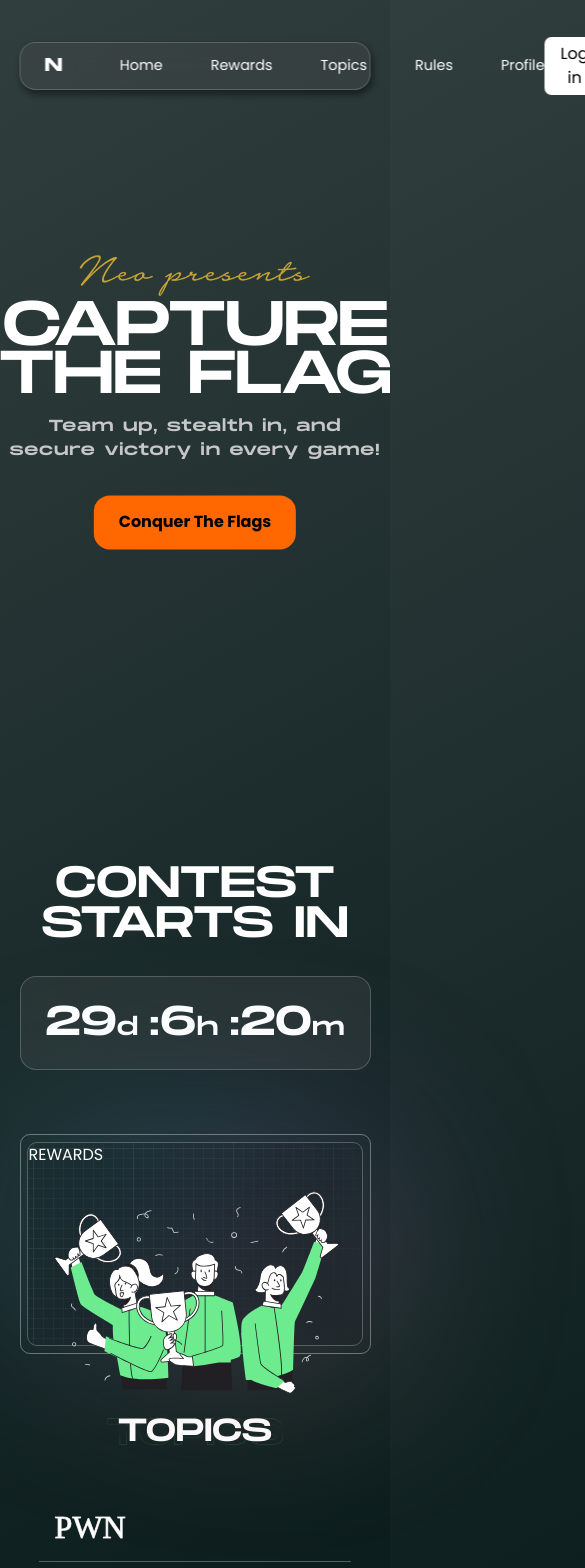
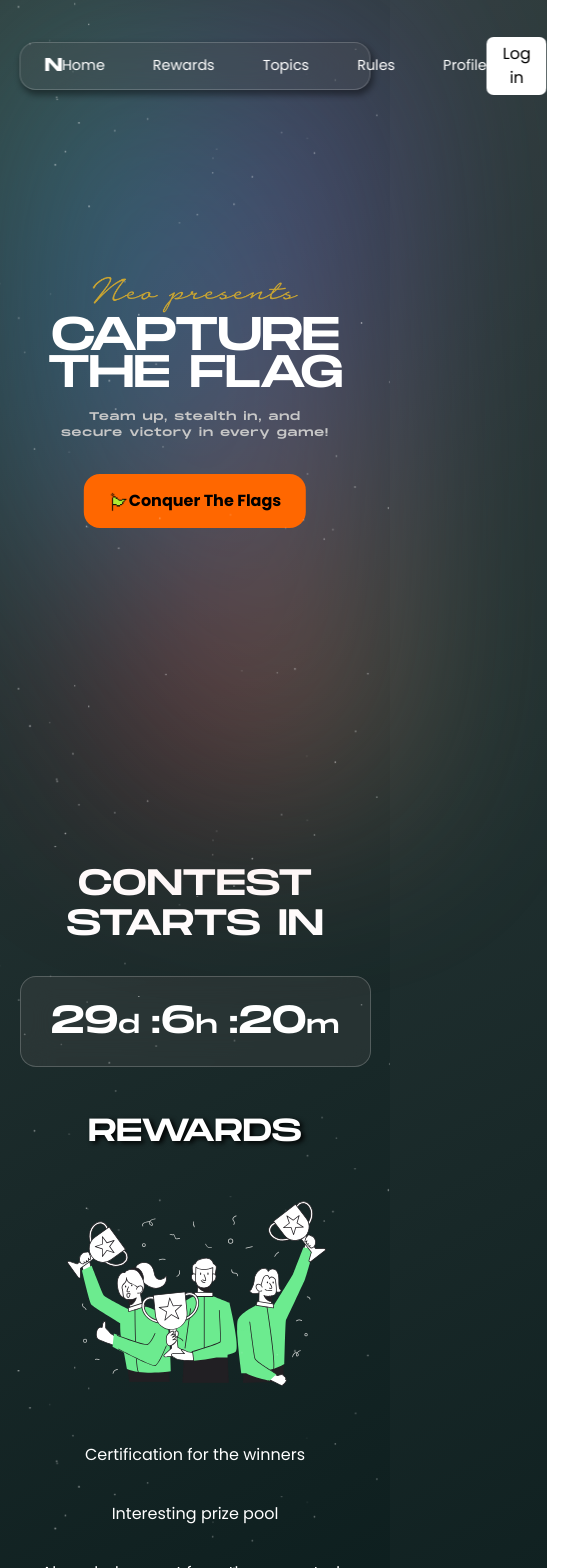
Before and after one commit to SouZe-San/CTF-college-project-react-version, a React (Vite) app: page / in a window 390 px wide. Shown: the top 1568 px of the page, 585 px wide, since content can reach past the window. Built offline with nearby package versions, Linux system fonts and the light colour scheme; a web font is replaced by a local one.

Commit message:
some-little-changes

```diff
--- a/src/App.jsx
+++ b/src/App.jsx
@@ -3,7 +3,8 @@ import { useEffect } from "react";
 import { BrowserRouter as Router } from "react-router-dom";
 import "./App.css";
 import AllRoutes from "./AllRoutes";
-import BigNav from "./components/navbar/bigNav";
+// import BigNav from "./components/navbar/bigNav";
+import NavBar from "./components/navbar/navbar";
 // import Branding from "./components/branding/branding";
 function App() {
   useEffect(() => {
@@ -13,7 +14,8 @@ function App() {
   return (
     <>
       <Router>
-        <BigNav />
+        {/* <BigNav /> */}
+        <NavBar/>
         <AllRoutes />
         {/* <Branding/> */}
       </Router>
--- a/src/components/heroSection/heroSectionstyles.scss
+++ b/src/components/heroSection/heroSectionstyles.scss
@@ -15,17 +15,19 @@
 			.neoIntroduction{
 				width: 230px;
 				margin: 5px auto;
-
+				@media (max-width  : 620px){
+					width: 205px;
+				}
 			}
 			.heroSectionTitle{
-				font-size: clamp(3rem , 12vw + 1rem , 7.1rem);
+				font-size: clamp(2.2rem , 8vw + 1rem , 7.1rem);
 				// font-size: clamp(1.875rem,3.125vw + 1.25rem,4.0625rem);
 				font-family:  "Monument Extended" , "Poppins";
 				letter-spacing: -1px;
 				line-height: .8;
 				.lowerTitle{
 					white-space: nowrap;
-					font-size: clamp(2.8rem , 11.786vw + .9rem , 6.7rem);
+					font-size: clamp(2.3rem , 8vw + .9rem , 6.7rem);
 				}
 			}
 			.tagline{
@@ -34,6 +36,9 @@
 				margin: 1rem 10px;
 				font-family:  "Monument Extended", "Poppins";
 				letter-spacing: 1px;
+				@media (max-width  : 620px){
+					font-size: .7rem;
+				}
 			}
 			.ctaBtnOfHero{
 				padding: 15px 25px;
--- a/src/components/heroSection/herosection.jsx
+++ b/src/components/heroSection/herosection.jsx
@@ -1,6 +1,7 @@
 import { Link } from "react-router-dom";
 import "./heroSectionStyles.scss";
 import neoPng from "../../assets/gallery-images/neoPresents.png";
+import flagImg from "../../assets/gallery-images/bgg_img_005.png"
 function HeroSection() {
   return (
     <div className="heroSection" id="HeroSection">
@@ -21,7 +22,10 @@ function HeroSection() {
           </p>
 
           <Link to="/challenges">
-            <button className="ctaBtnOfHero">Conquer The Flags</button>
+            <button className="ctaBtnOfHero ">
+              <img src={flagImg} alt="" style={{width : "20px",display : "inline" , pointerEvents : "none"}} />
+              Conquer The Flags
+              </button>
           </Link>
         </div>
       </div>
--- a/src/components/navbar/navbar.jsx
+++ b/src/components/navbar/navbar.jsx
@@ -15,7 +15,9 @@ function NavBar() {
     //   window.removeEventListener("resize", () => console.log("removed"));
   }, [resizeTheWidth]);
 
-  return <nav className="text-white">{resizeTheWidth ? <BigNav /> : <SmallNav />}</nav>;
+  return(
+
+    resizeTheWidth ? <BigNav /> : <SmallNav />);
 }
 
 export default NavBar;
--- a/src/components/navbar/navbar.scss
+++ b/src/components/navbar/navbar.scss
@@ -12,7 +12,6 @@ nav {
   align-items: center;
   backdrop-filter: blur(32px);
   background-blend-mode: overlay;
-
   //   background-color: rgba(255, 255, 255, .08);
   background-color: rgba(85, 85, 85, 0.246);
   border-radius: 1rem;
@@ -27,11 +26,12 @@ nav {
     // border-radius: 50%;
   }
 
+
   .btns {
-    // display: flex;
-    // justify-content: space-between;
+    display: flex;
+    justify-content: space-evenly;
     // border: 1px solid white;
-    width: 75%;
+    // width: 70%;
     align-items: center;
     font-family: "Poppins";
 
--- a/src/components/navbar/smallNav.jsx
+++ b/src/components/navbar/smallNav.jsx
@@ -4,14 +4,17 @@ import profileSvg from "../../assets/nav-section-svgs/user_line.svg";
 
 function SmallNav() {
   return (
+    <nav>
       <div className="btns ">
         <div className="menu flex justify-between">
           <ul>
             <li>
-            <Link to="/">{homeSvg}</Link>
+              <Link to="/">
+                <img src={homeSvg} alt="" />
+              </Link>
             </li>
             <li>
-            <Link to="/#RewardsSection">Rewards</Link>
+              <Link to="/#RewardsSection">R</Link>
             </li>
             <li>
               <Link to="/#TopicsSection">Topics</Link>
@@ -20,11 +23,14 @@ function SmallNav() {
               <Link to="/#RulesSection">Rules</Link>
             </li>
             <li>
-            <Link to="/dashboard">{profileSvg}</Link>
+              <Link to="/dashboard">
+                <img src={profileSvg} alt="" />
+              </Link>
             </li>
           </ul>
         </div>
       </div>
+    </nav>
   );
 }
 
--- a/src/components/rewards/rewards.jsx
+++ b/src/components/rewards/rewards.jsx
@@ -1,19 +1,30 @@
 import "./rewardsstyle.scss";
 
-// import rewardsBTS from  "../../assets/title-stoked-bg/rewardsTitleBgStoked.svg"
+import rewardsBTS from "../../assets/title-stoked-bg/rewardsTitleBgStoked.svg";
 // import gridLines from "../../assets/gallery-images/grid-lines-02.svg"
 import winnerSvg001 from "../../assets/gallery-images/Winners_Flatline.svg";
-import winnerSvg002 from "../../assets/gallery-images/Winners_Monochromatic.svg";
-import winnerSvg003 from "../../assets/gallery-images/Winners_Two Color.svg";
+// import winnerSvg002 from "../../assets/gallery-images/Winners_Monochromatic.svg";
+// import winnerSvg003 from "../../assets/gallery-images/Winners_Two Color.svg";
 
 const RewardCard = () => {
   return (
     <div className="outerCard">
       <div className="innerCard">
-        <h1>REWARDS</h1>
+        <div className="header">
+          <img
+            className="bg-title-stoked"
+            src={rewardsBTS}
+            alt="competion title svg"
+          />
+          <h1 className="monumentFontStyle rewardsTitle ">REWARDS</h1>
+        </div>
         <div className="container">
           <div className="content">
-            <h3></h3>
+            <ul>
+              <li>Certification for the winners</li>
+              <li>Interesting prize pool</li>
+              <li>Aknowledgement from the respecteds</li>
+            </ul>
           </div>
           <div className="imageSection">
             <img src={winnerSvg001} alt="" />
--- a/src/components/rewards/rewardsstyle.scss
+++ b/src/components/rewards/rewardsstyle.scss
@@ -1,6 +1,6 @@
 .outerCard {
   width: min(90%, 53rem);
-  border: 1px solid rgba(255, 255, 255, 0.364);
+  // border: 1px solid rgba(255, 255, 255, 0.364);
   aspect-ratio: 1.6;
   margin-left: auto;
   margin-right: auto;
@@ -8,12 +8,12 @@
   justify-content: center;
   align-items: center;
   border-radius: 10px;
-  position: relative;
-  &::after{
+  // position: relative;
+  &::after {
     content: " ";
     position: absolute;
     width: 100%;
-    height: 100%;
+    height: min(100vh, 800px);
     background: radial-gradient(at 27% 37%, #3a8bfd 0, transparent 50%),
       radial-gradient(at 97% 21%, #9772fe 0, transparent 50%),
       radial-gradient(at 52% 99%, #fd3a4e 0, transparent 50%),
@@ -24,32 +24,71 @@
     z-index: 2;
     top: 0;
     left: 0;
-    opacity: 0.36;
-    // filter: blur(64px);
+    opacity: 0.39;
     filter: blur(102px);
   }
+
   .innerCard {
-    border: 1px solid rgba(210, 210, 210, 0.313);
+    // border: 1px solid rgba(210, 210, 210, 0.313);
     width: 96%;
-    height: 94%;
     border-radius: inherit;
-    backdrop-filter: blur(32px) saturate(1.1) brightness(80%);
+    // background-color: rgba(0, 0, 0, 0.191);
+    // backdrop-filter: blur(32px) saturate(1.1) brightness(80%);
+    h1 {
+      text-align: center;
+    }
+    .header {
       position: relative;
-    z-index: 5;
-    img{
+      margin-bottom: 48px;
+      .bg-title-stoked {
+        opacity: 0.5;
+        width: 55%;
+        position: relative;
+        top: 0%;
+        left: 50%;
+        transform: translate(-50%, 0%);
+      }
+      .rewardsTitle {
+        position: absolute;
+        // font-size: 2.2rem;
+        font-size: clamp(1.9rem, 6vh + 0.8rem, 2.3rem);
+        top: 50%;
+        left: 50%;
+        transform: translate(-50%, -47%);
+        text-shadow: 3px 2px 5px black;
+      }
+    }
+    .container {
+      display: flex;
+      align-items: center;
+      justify-content: space-evenly;
+      img {
         filter: hue-rotate(300deg);
       }
-    &::after {
-      content: " ";
-      width: 100%;
-      height: 100%;
-      position: absolute;
-      top: 0;
-      left: 0;
-      z-index: 4;
-      opacity: 0.7;
-      background-image: url(../../assets/gallery-images/grid-lines-02.svg);
-      mask-image: linear-gradient(130deg, black 40%, transparent);
+      .content {
+        position: relative;
+        ul {
+          // border: 1px solid red;
+          transform: translate(10%, 0);
+          @media (min-width: 1024px) {
+            :nth-child(1) {
+              transform: translateX(1.3rem);
+            }
+            :nth-child(3) {
+              transform: translateX(10px);
+            }
+          }
+
+          li {
+            margin-top: 2.2rem;
+            font-family: "Poppins";
+            font-size: 1.2rem;
+            @media (min-width: 1024px) {
+              margin-top: 3rem;
+            }
+          }
+        }
+      }
     }
   }
 }
@@ -57,3 +96,37 @@
 .rewardsSection {
   margin: 3rem auto;
 }
+
+@media (max-width: 460px) {
+  .outerCard {
+    .innerCard {
+      .header {
+        img {
+          display: none;
+        }
+        .rewardsTitle {
+          font-size: 2rem;
+        }
+      }
+      .container {
+        flex-direction: column-reverse;
+        align-items: center;
+        justify-content: center;
+        .content {
+          ul {
+            transform: translateX(0);
+            margin: 0.9rem auto;
+            text-align: center;
+            li {
+              font-size: initial;
+              transform: translateX(0);
+            }
+          }
+        }
+        .imageSection {
+          width: 90%;
+        }
+      }
+    }
+  }
+}
--- a/src/components/timer/timerSection.scss
+++ b/src/components/timer/timerSection.scss
@@ -1,9 +1,8 @@
 .countdown{
     margin: 4rem auto;
-    // border: 1px solid white;
     text-align: center;
     .timerTitle{
-        font-size: clamp(2.746rem, 6vw + .4rem , 3.19rem);
+        font-size: clamp(2.3rem, 6vw + .4rem , 3.19rem);
         text-transform: uppercase;
         line-height: 2.5rem;
         margin-bottom: 2rem;
@@ -19,9 +18,7 @@
         width: min(90%, 700px);
         border: 1px solid  rgba(255, 255, 255, 0.203);
         padding: 15px;
-        // gap: 1rem;
         .time-box{
-            // border: 1px solid green;
             span{
                 // display: block;
                 span{
@@ -30,12 +27,11 @@
             }
             .time{
                 font-family: "Monument Extended";
-                font-size: clamp(2.6rem, 6vw + 1.1rem , 5rem);
+                font-size: clamp(2rem, 6vw + 1rem , 5rem);
             }
         }
         .divider{
             font-size: 4rem;
-            // border: 1px solid orange;
         }
 
     }
--- a/src/components/topics/topicSectionStyles.scss
+++ b/src/components/topics/topicSectionStyles.scss
@@ -7,18 +7,31 @@
     position: relative;
     margin-bottom: 48px;
     .bg-title-stoked {
-      opacity: 0.6;
-      width: 45%;
+      opacity: 0.5;
+      // width: min(45%, 410px );
       position: relative;
       top: 0%;
+      height: 55px;
       left: 50%;
       transform: translate(-50%, 0%);
+      @media (max-width : 460px){
+        display: none;
+      }
     }
     .topicsTitle {
       position: absolute;
       top: 50%;
       left: 50%;
       transform: translate(-50%, -47%);
+      font-size: clamp(1.9rem, 6vh + 0.8rem, 2.3rem);
+      text-shadow: 3px 2px 5px black;
+      @media (max-width : 460px){
+        position: relative;
+        text-align: center;
+      }
+    }
+    @media (max-width : 460px){
+      margin-bottom: 1rem;
     }
   }
   .topicContainer {
@@ -88,7 +101,7 @@
           display: none;
         }
         .topicName {
-          color: white;
+          color: rgb(190, 190, 190);
           span {
             display: none;
           }
--- a/src/pages/Home/home.css
+++ b/src/pages/Home/home.css
@@ -3,3 +3,20 @@
         padding: 15px;
     }
 } */
+.main{
+    position: relative;
+}
+.main::after{
+    content : "" ;
+    width: 100%;
+    height: 100%;
+    z-index: 5;
+    top: 0;
+    left: 0;
+    position: absolute;
+    /* background-image: url(../../assets/gallery-images/stars.png); */
+    background-image: url(../../assets/gallery-images/stars002.png);
+    background-repeat: repeat;
+    background-size: 1000px;
+    opacity: 0.9;
+    }
```
Also changed, not shown: src/assets/gallery-images/stars002.png (added), src/assets/title-stoked-bg/topicsTitleBgStoked.svg, src/components/navbar/bigNav.jsx (line endings or trailing spaces). Lines whose indentation alone changed are shown as unchanged.
